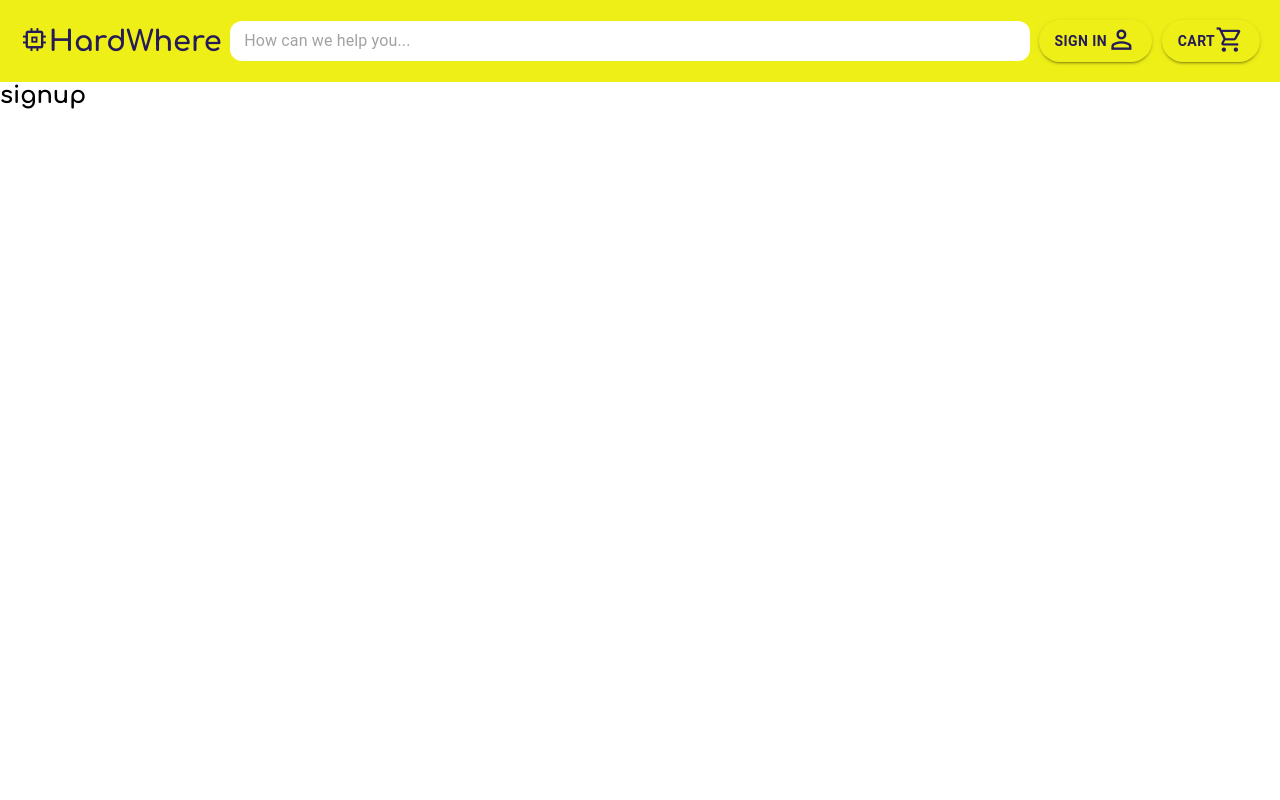
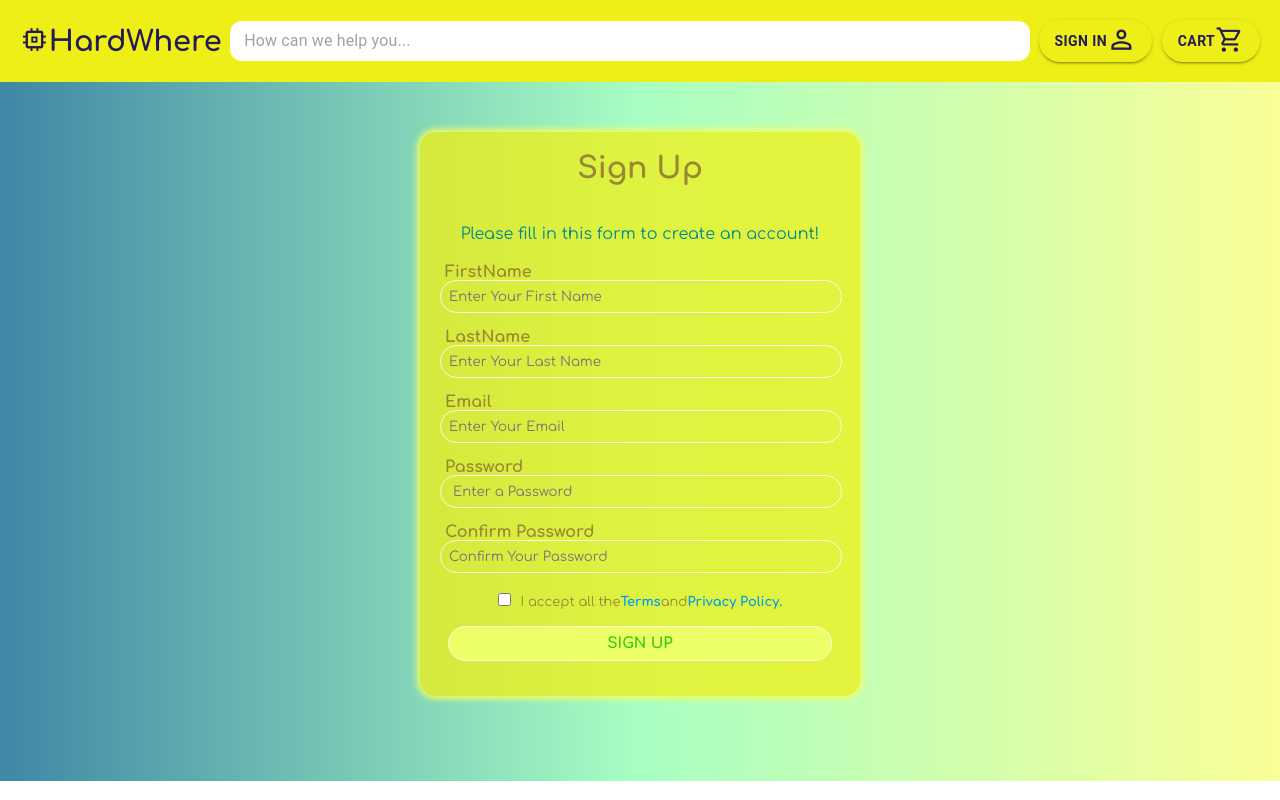
Before and after one commit to YoussefMoRabie/HardWhere, a React (Create React App) app in the folder Web/frontend/: page /signup in a window 1280 px wide. Built offline with nearby package versions, Linux system fonts and the light colour scheme.

Commit message:
sign up/in finished

```diff
--- a/Web/frontend/src/components/log/Log.css
+++ b/Web/frontend/src/components/log/Log.css
@@ -1,25 +1,30 @@
+@import url("https://fonts.googleapis.com/css2?family=Cookie&display=swap");
 .layout {
   background: linear-gradient(0.25turn, #3f87a6, #a8ffc3, #fafe97);
   width: 100%;
   height: calc(100vh - 101px);
   position: relative;
 }
-.login {
-  width: 300px;
+.log-box {
+     width: 400px;
     background-color: #efef18c2;
     margin: auto;
     padding: 20px;
   border-radius: 16px;
     position: relative;
-  top: 80px;
+    top: 50px;
     box-shadow: 0 0 6px 3px #edff66;
     text-align: center;
     color: #998733;
 }
 h3 {
   font-weight: 800;
-  margin-bottom: 30px;
+  margin-bottom: 40px;
   font-size: 30px;
+}
+h3 + p {
+  margin-bottom: 20px;
+  color: darkcyan;
 }
 input {
   background-color: transparent;
@@ -43,13 +48,14 @@ label p {
 .social p {
   margin: 11px;
   font-size: 22px;
+  font-family: "Cookie", cursive;
 }
 .forget {
   margin: 30px;
 }
-a {
+.link {
   text-decoration: none;
-  color: #998733;
+  color: rgb(0 158 234);
   font-weight: 800;
 }
 input[type="submit"] {
@@ -62,3 +68,10 @@ input[type="submit"] {
 input:hover {
   box-shadow: 0 0 10px 1px #edff66;
 }
+input[type="checkbox"]{
+    width: auto;
+    margin-right: 10px;
+}
+input[type="checkbox"] + label{
+    font-size: 13px;
+}
--- a/Web/frontend/src/components/log/Login.js
+++ b/Web/frontend/src/components/log/Login.js
@@ -2,10 +2,11 @@ import "./Log.css";
 import { BsFacebook } from "react-icons/bs";
 import { AiFillTwitterCircle } from "react-icons/ai";
 import { SiGmail } from "react-icons/si";
+import { Link } from "react-router-dom";
 const Login = () => {
   return (
     <div className="layout">
-      <div className="login">
+      <div className="log-box ">
         <h3>Sign in</h3>
         <form action="">
           <label htmlFor="Uname">
@@ -35,12 +36,18 @@ const Login = () => {
               />
             </div>
             <div className="forget">
-              <a href="/"> Forget Your Password?</a>
+              <Link to="/" className="link">
+                Forget Your Password?
+              </Link>
             </div>
           </p>
           <input type="submit" value="SIGN IN" />
           <p>
-            Need Account?<a href="/"> SIGN UP</a>
+            Need Account?{" "}
+            <Link to="/Signup" className="link">
+              {" "}
+              SIGN UP
+            </Link>
           </p>
         </form>
       </div>
--- a/Web/frontend/src/components/log/Signup.js
+++ b/Web/frontend/src/components/log/Signup.js
@@ -1,7 +1,52 @@
+import "./Log.css";
+import { Link } from "react-router-dom";
 const Signup = () => {
-    return (
-        <h2>signup</h2>
-     );
-}
+  return (
+    <div className="layout">
+      <div className="log-box ">
+        <h3>Sign Up</h3>
+        <p>Please fill in this form to create an account! </p>
+        <form action="">
+          <label htmlFor="fname">
+            <p> FirstName</p>
+          </label>
+          <input type="text" name="Fname" placeholder="Enter Your First Name" />
+          <label htmlFor="Lname">
+            <p> LastName</p>
+          </label>
+          <input type="text" name="Lname" placeholder="Enter Your Last Name" />
+          <label htmlFor="Email">
+            <p> Email</p>
+          </label>
+          <input type="email" name="Email" placeholder="Enter Your Email" />
+          <label htmlFor="Psw">
+            <p>Password</p>
+          </label>
+          <input type="password" name="Psw" placeholder=" Enter a Password" />
+          <label htmlFor="Confirm_P">
+            <p> Confirm Password</p>
+          </label>
+          <input
+            type="password"
+            name="Confirm_P"
+            placeholder="Confirm Your Password"
+          />
+          <input type="checkbox" name="checkbox" className="checkbox" />
+          <label htmlFor="checkbox">
+            I accept all the
+            <Link to="/Signup" className="link">
+              Terms
+            </Link>
+            and
+            <Link to="/Signup" className="link">
+              Privacy Policy.
+            </Link>
+          </label>
+          <input type="submit" value="SIGN UP" />
+        </form>
+      </div>
+    </div>
+  );
+};
 
 export default Signup;
```
Lines whose indentation alone changed are shown as unchanged.
